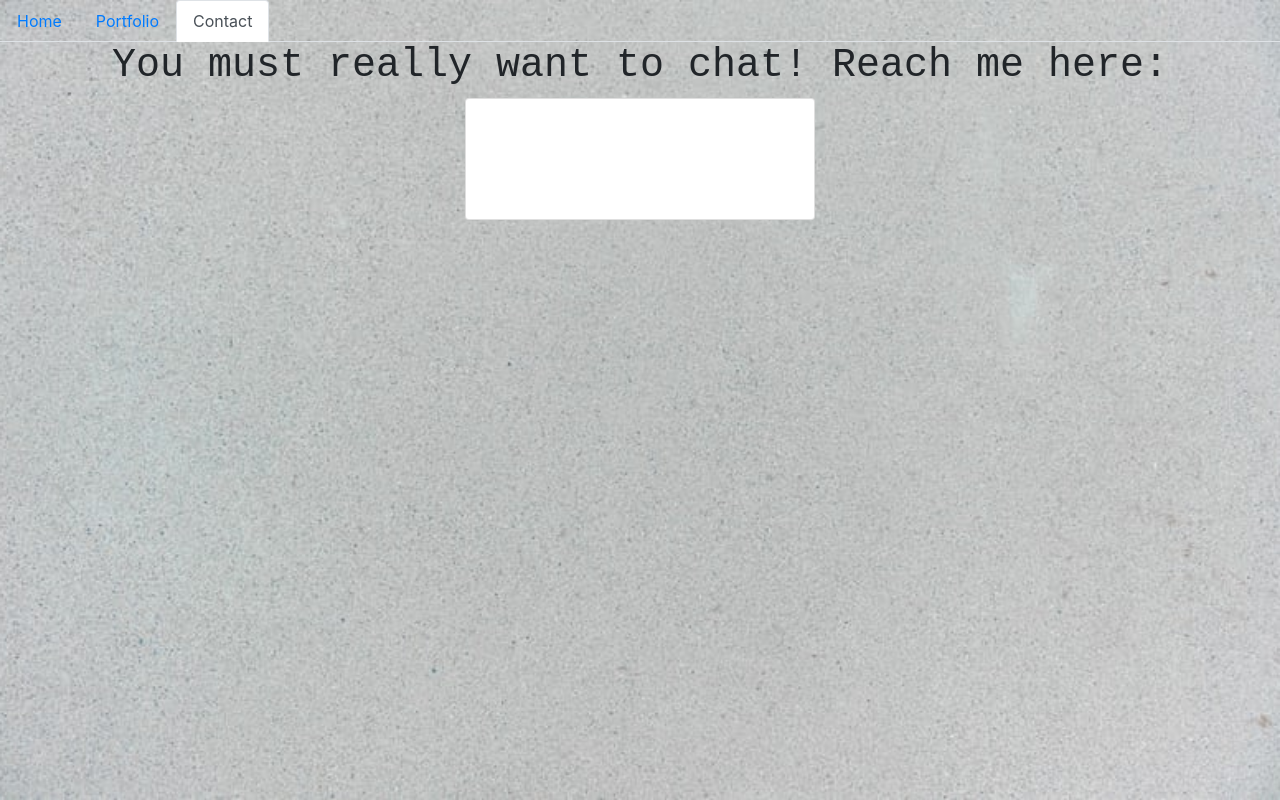
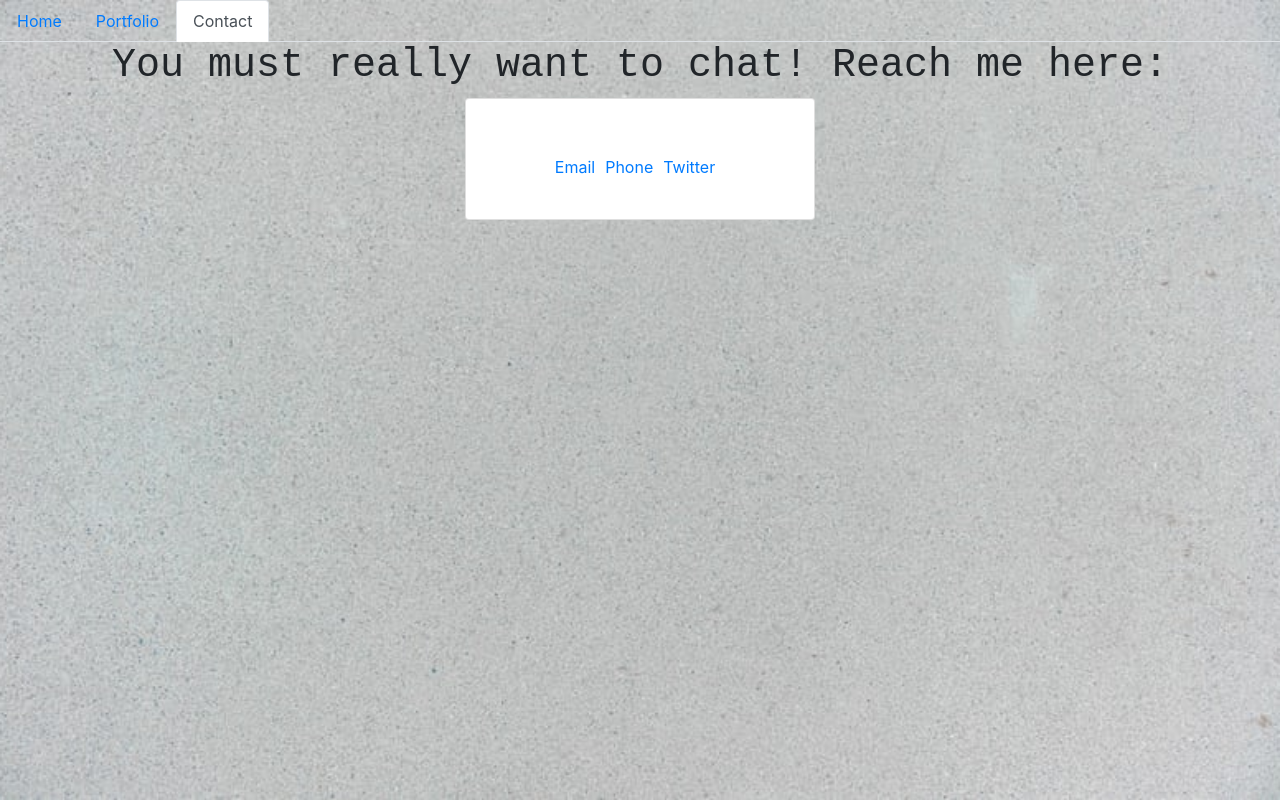
Before and after one commit to ChrisBoisjoli/christopherboisjoli-portfolio, a React (Create React App) app: page /contact in a window 1280 px wide. Built offline with nearby package versions, Linux system fonts and the light colour scheme.

Commit message:
added links to contact

```diff
--- a/src/components/pages/Contact.js
+++ b/src/components/pages/Contact.js
@@ -14,13 +14,13 @@ function Contact() {
                 <h5 className="card-title"></h5>
                 <h6 className="card-muted mb-2 text-muted"></h6>
                 <p className="card-text"></p>
-                <a href="mailto:christopherboisjoli@gmail.com">
+                <a href="mailto:christopherboisjoli@gmail.com">Email
                   <i className="contact fas fa-envelope-square fa-3x"></i>
                 </a>
-                <a href="tel:612-460-0187">
+                <a href="tel:612-460-0187">Phone
                   <i className="contact fas fa-phone fa-3x"></i>
                 </a>
-                <a href="https://twitter.com/Chris_Boisjoli_" target="_blank">
+                <a href="https://twitter.com/Chris_Boisjoli_" target="_blank">Twitter
                   <i className="contact fab fa-twitter fa-3x"></i>
                 </a>
               </div>
```
